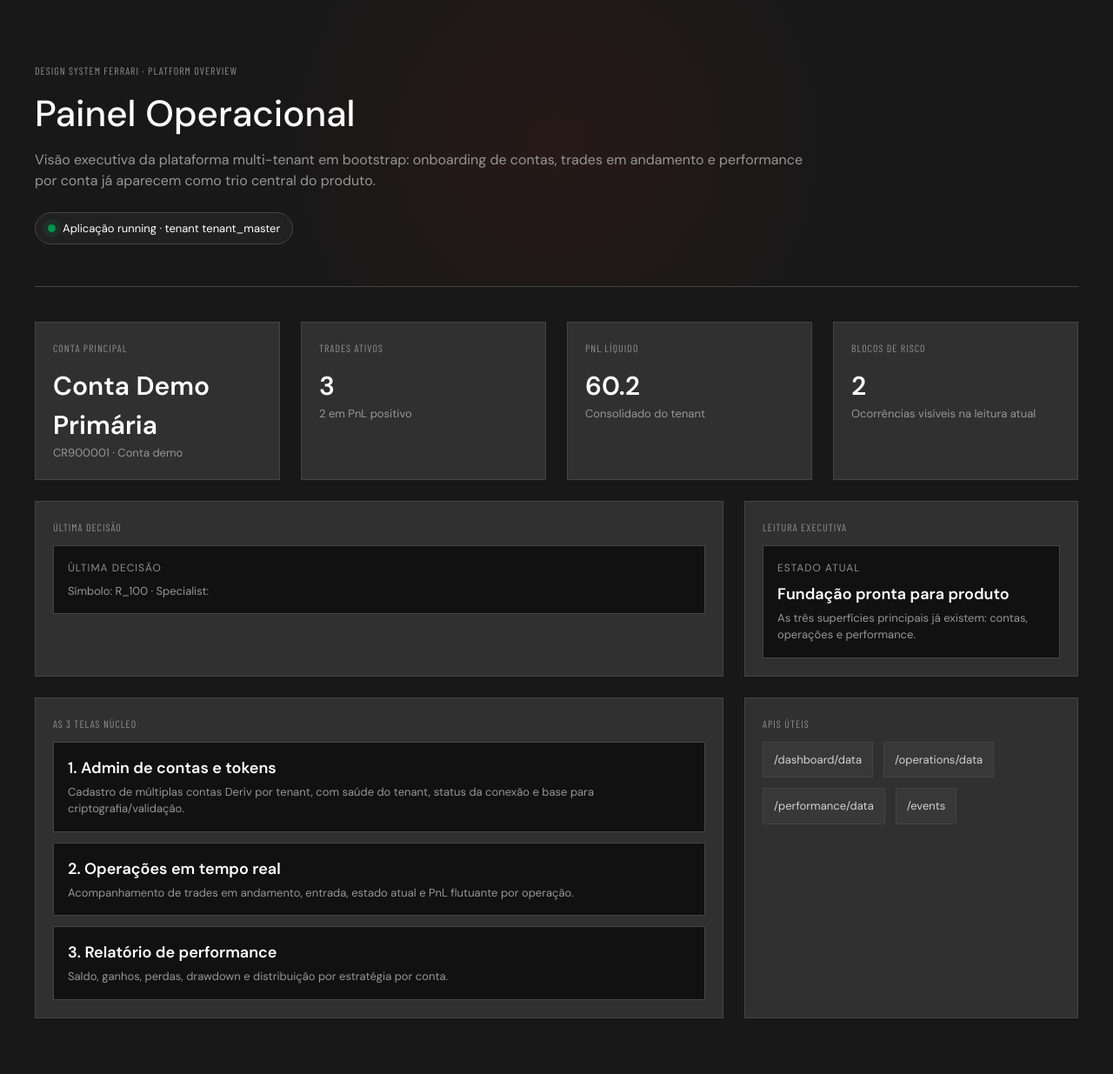
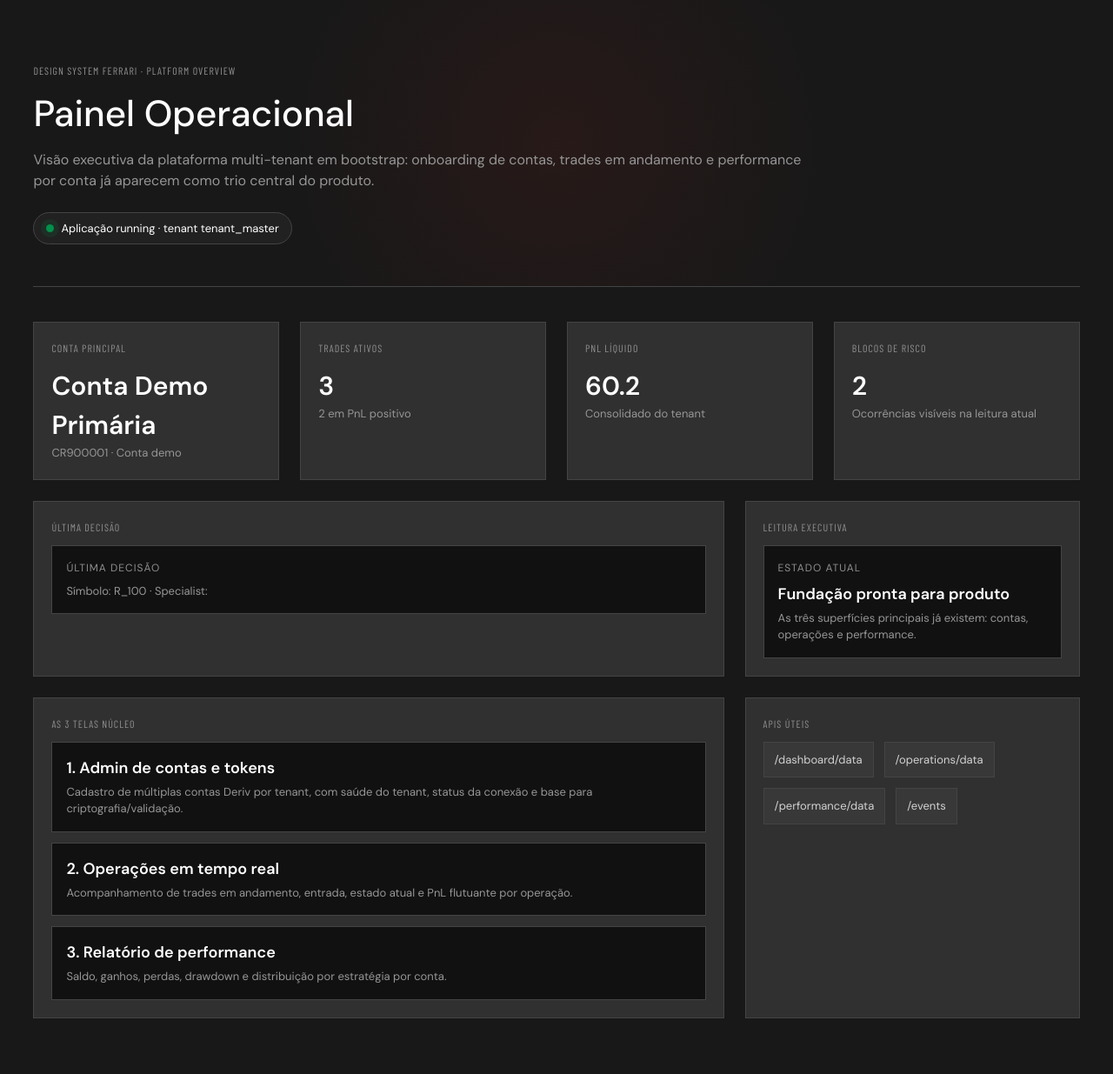
Before and after one commit to conteminsights/deriv-organismo, a FastAPI app: page /dashboard in a window 1280 px wide. Shown: the part 65-1300 px from the top of the page at 87% size. Run offline with FastAPI, Linux system fonts and the light colour scheme; some libraries are stand-ins or nearby versions.

Commit message:
style: widen ferrari dashboard layout

```diff
--- a/src/deriv_organismo/static/css/ferrari-dark.css
+++ b/src/deriv_organismo/static/css/ferrari-dark.css
@@ -88,7 +88,12 @@ a { color: inherit; text-decoration: none; }
   transition: background-color .3s;
 }
 .nav-cta:hover { background: var(--dark-red); }
-.page-shell { max-width: 1280px; margin: 0 auto; padding: 0 40px 64px; }
+.page-shell {
+  width: min(100%, 1680px);
+  max-width: 1680px;
+  margin: 0 auto;
+  padding: 0 clamp(24px, 3vw, 48px) 64px;
+}
 .hero {
   position: relative;
   display: flex;
```
